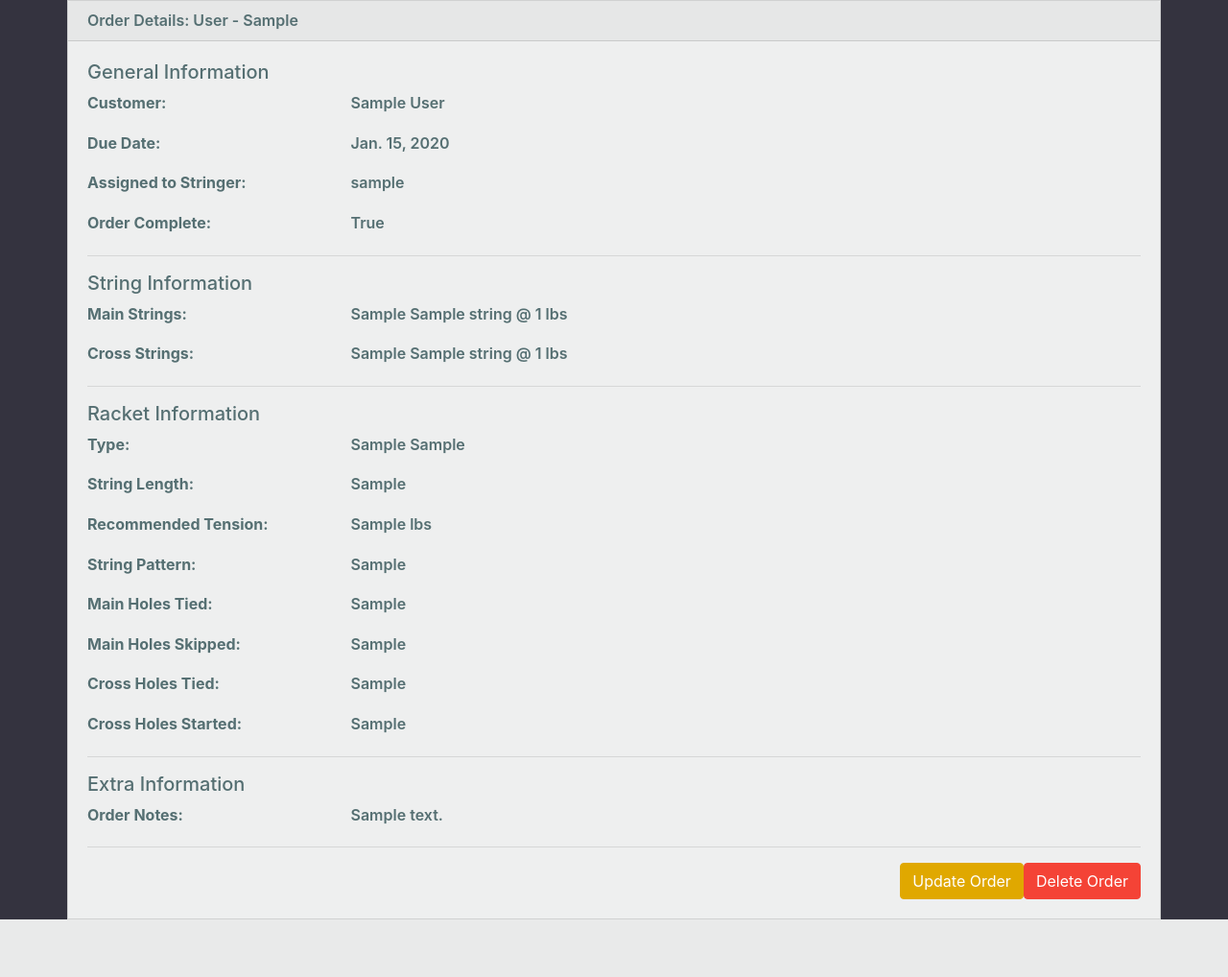
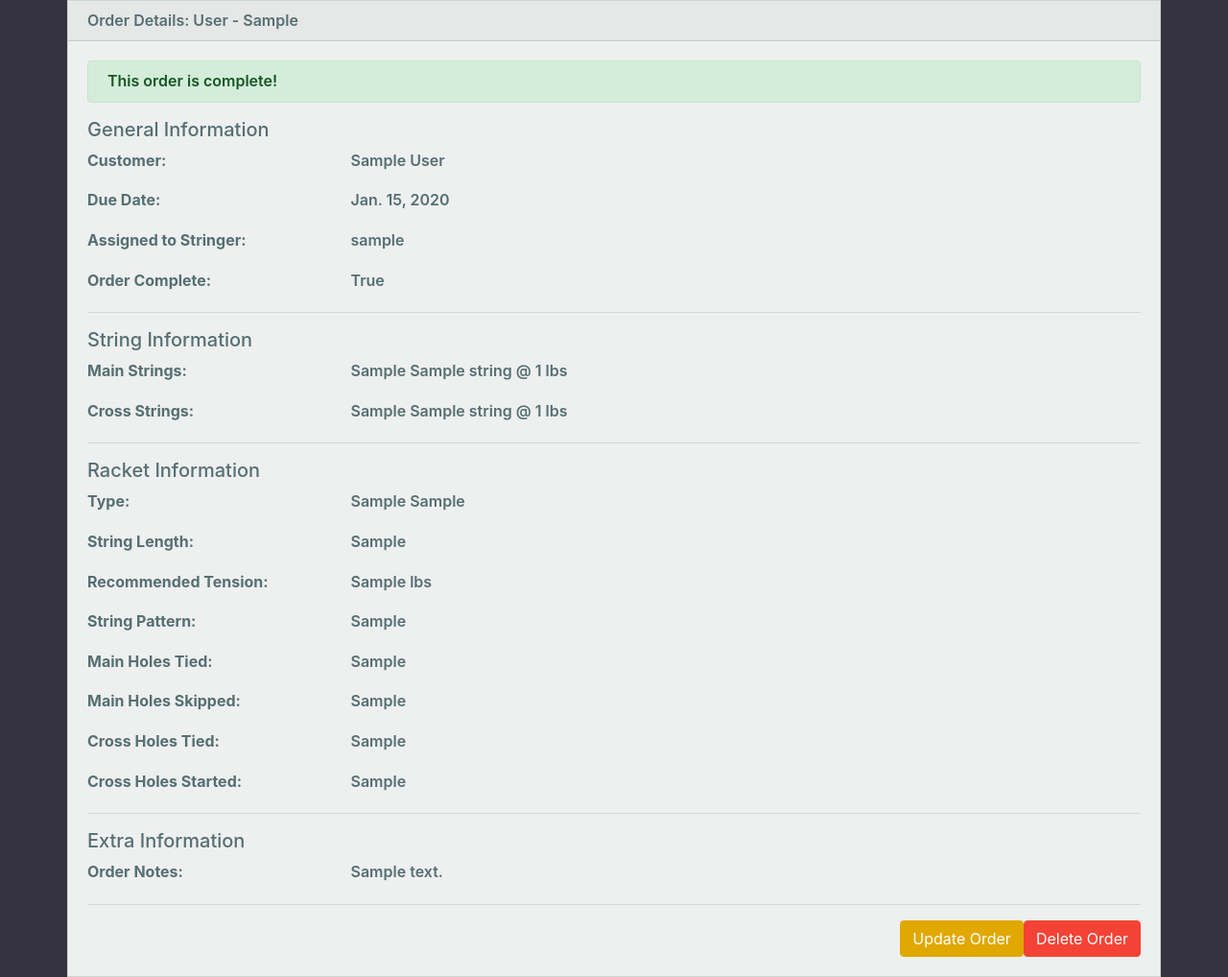
Before and after one commit to rbennett91/racket_stringer, a Django app: page /racket_stringer/show_order/1 in a window 1280 px wide. Shown: the part 50-1068 px from the top of the page at 96% size. Before the commit the page ends 1008 px from the top, so only its background shows below. Run offline with Django 3.2, Linux system fonts and the light colour scheme; a user stored in the database is signed in; tables that the repository leaves empty hold one stand-in row (values such as "Sample post"); some libraries are stand-ins or nearby versions.

Commit message:
visually represent active and complete orders

```diff
--- a/racket_stringer/templates/racket_stringer/show_order.html
+++ b/racket_stringer/templates/racket_stringer/show_order.html
@@ -7,6 +7,17 @@
         <div class="card">
             <div class="card-header">Order Details: {{ object }}</div>
             <div class="card-body">
+
+                {% if object.is_complete %}
+                <div class="alert alert-success" role="alert">
+                    This order is complete!
+                </div>
+                {% else %}
+                <div class="alert alert-warning" role="alert">
+                    This order is incomplete.
+                </div>
+                {% endif %}
+
                 <h5 class="card-title">General Information</h5>
                 <dl class="row">
                     <dt class="col-sm-3">Customer:</dt>
--- a/racket_stringer/views.py
+++ b/racket_stringer/views.py
@@ -31,7 +31,7 @@ class MyOrders(LoginRequiredMixin, TemplateView):
         ).order_by(
             '-due_date',
             'created_at',
-            )[:10]
+        )[:10]
 
         context['incomplete_orders'] = incomplete_orders
         return context
```
Also changed, not shown: README.md.
